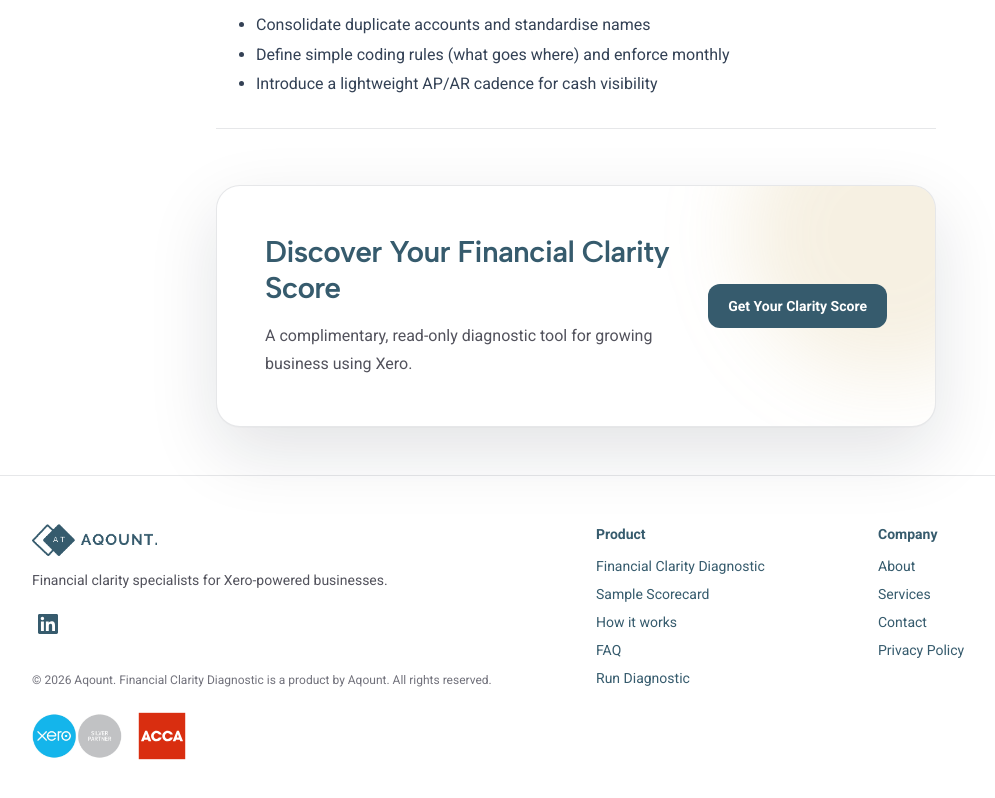
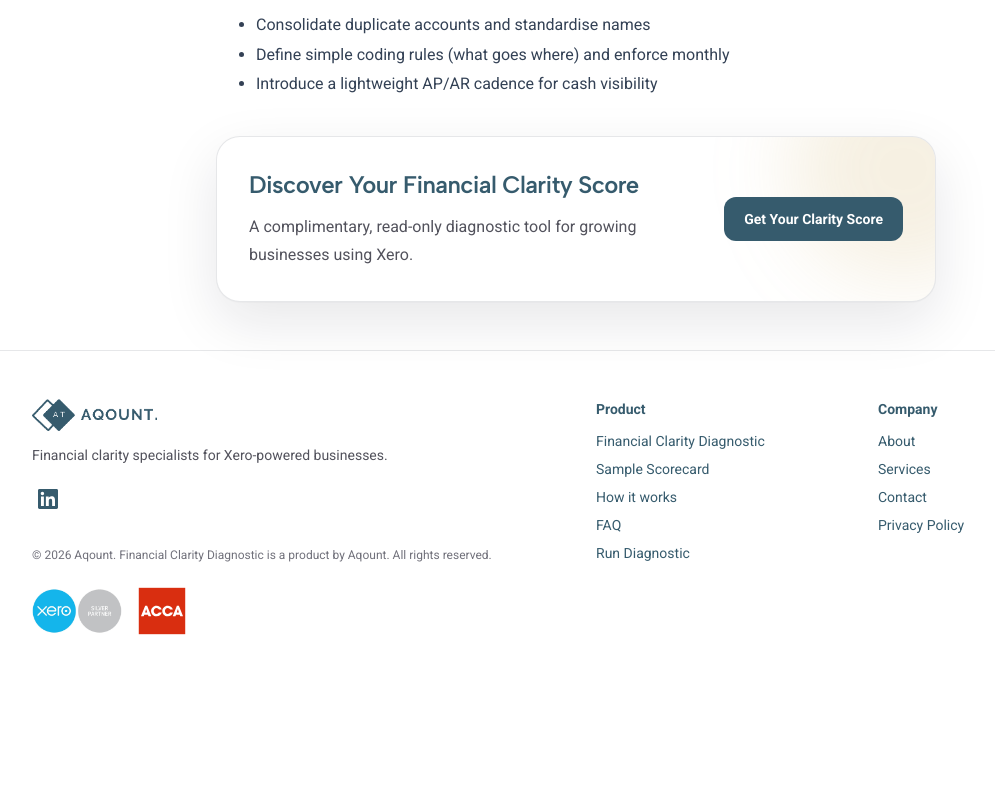
Before and after one commit to noemisasum/xero-financial-clarity, a Next.js app: page /insights/financial-clarity-scorecard in a window 1280 px wide. Shown: the part 1004-1802 px from the top of the page, without its empty margins (64-1059 px from the left). After the commit the page ends 1687 px from the top, so only its background shows below. Built offline with nearby package versions, Linux system fonts and the light colour scheme.

Commit message:
Insights: smooth CTA (compact) and remove divider above it

```diff
--- a/src/app/insights/[slug]/page.tsx
+++ b/src/app/insights/[slug]/page.tsx
@@ -72,18 +72,18 @@ export default async function InsightPostPage({
 
         <article className="insights-content mt-10">{content}</article>
 
-        {/* CTA (match homepage style) */}
-        <section className="mt-14">
-          <div className="relative overflow-hidden rounded-3xl border border-[var(--border)] bg-white p-8 shadow-[0_1px_0_rgba(17,24,39,0.02),0_25px_70px_rgba(17,24,39,0.12)] sm:p-12">
-            <div className="absolute -right-24 -top-24 h-72 w-72 rounded-full bg-[color:var(--accent-soft)] blur-2xl" />
+        {/* CTA (match homepage style, but more compact for article pages) */}
+        <section className="mt-10">
+          <div className="relative overflow-hidden rounded-3xl border border-[var(--border)] bg-white p-6 shadow-[0_1px_0_rgba(17,24,39,0.02),0_20px_55px_rgba(17,24,39,0.10)] sm:p-8">
+            <div className="absolute -right-20 -top-20 h-56 w-56 rounded-full bg-[color:var(--accent-soft)] blur-2xl" />
             <div className="relative">
-              <div className="grid gap-6 lg:grid-cols-[1fr_auto] lg:items-center">
+              <div className="grid gap-5 lg:grid-cols-[1fr_auto] lg:items-center">
                 <div>
-                  <h3 className="text-2xl font-semibold tracking-tight text-[color:var(--heading)] sm:text-3xl">
+                  <h3 className="text-xl font-semibold tracking-tight text-[color:var(--heading)] sm:text-2xl">
                     Discover Your Financial Clarity Score
                   </h3>
-                  <p className="mt-4 max-w-2xl text-base leading-7 text-zinc-600">
-                    A complimentary, read-only diagnostic tool for growing business using Xero.
+                  <p className="mt-3 max-w-2xl text-sm leading-6 text-zinc-600 sm:text-base sm:leading-7">
+                    A complimentary, read-only diagnostic tool for growing businesses using Xero.
                   </p>
                 </div>
                 <div className="lg:justify-self-end">
--- a/src/content/insights/financial-clarity-scorecard.mdx
+++ b/src/content/insights/financial-clarity-scorecard.mdx
@@ -37,5 +37,3 @@ In practice, clarity depends on structure. A scorecard typically checks:
 - Consolidate duplicate accounts and standardise names
 - Define simple coding rules (what goes where) and enforce monthly
 - Introduce a lightweight AP/AR cadence for cash visibility
-
----
```
